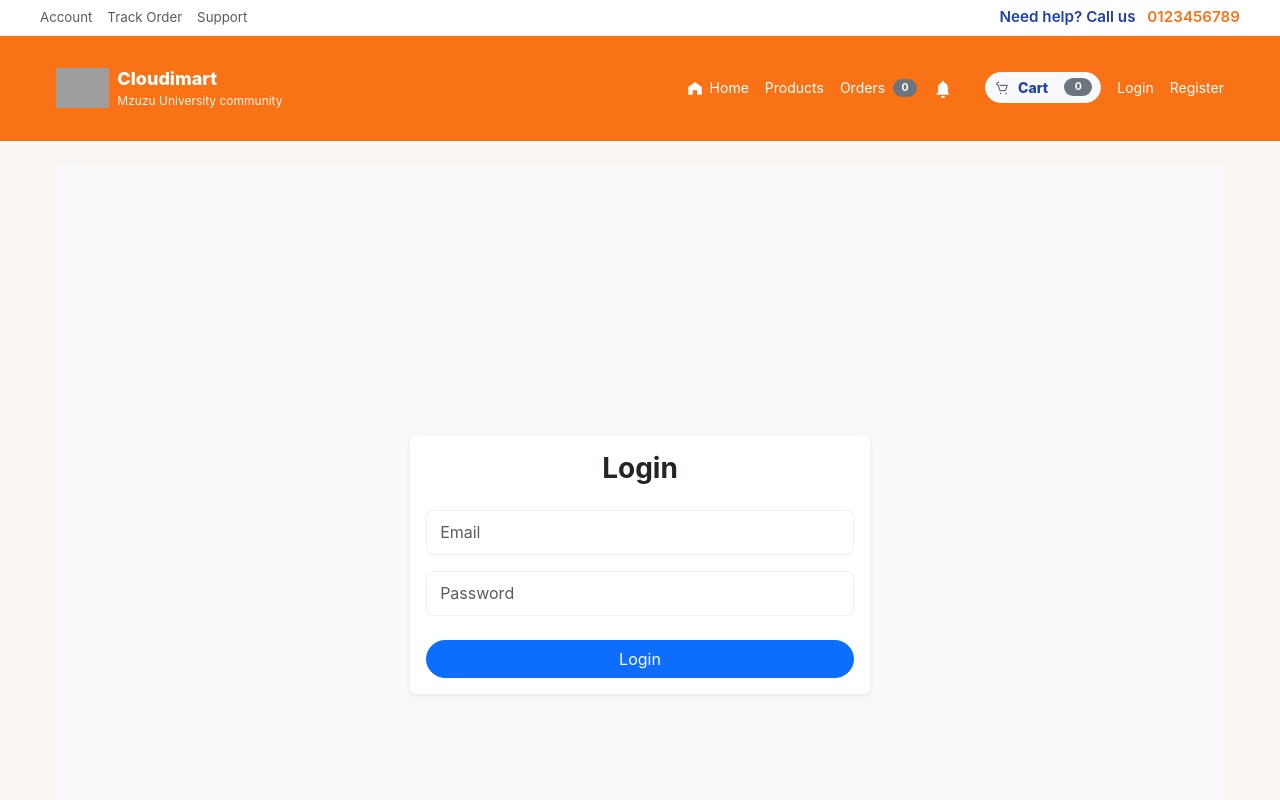
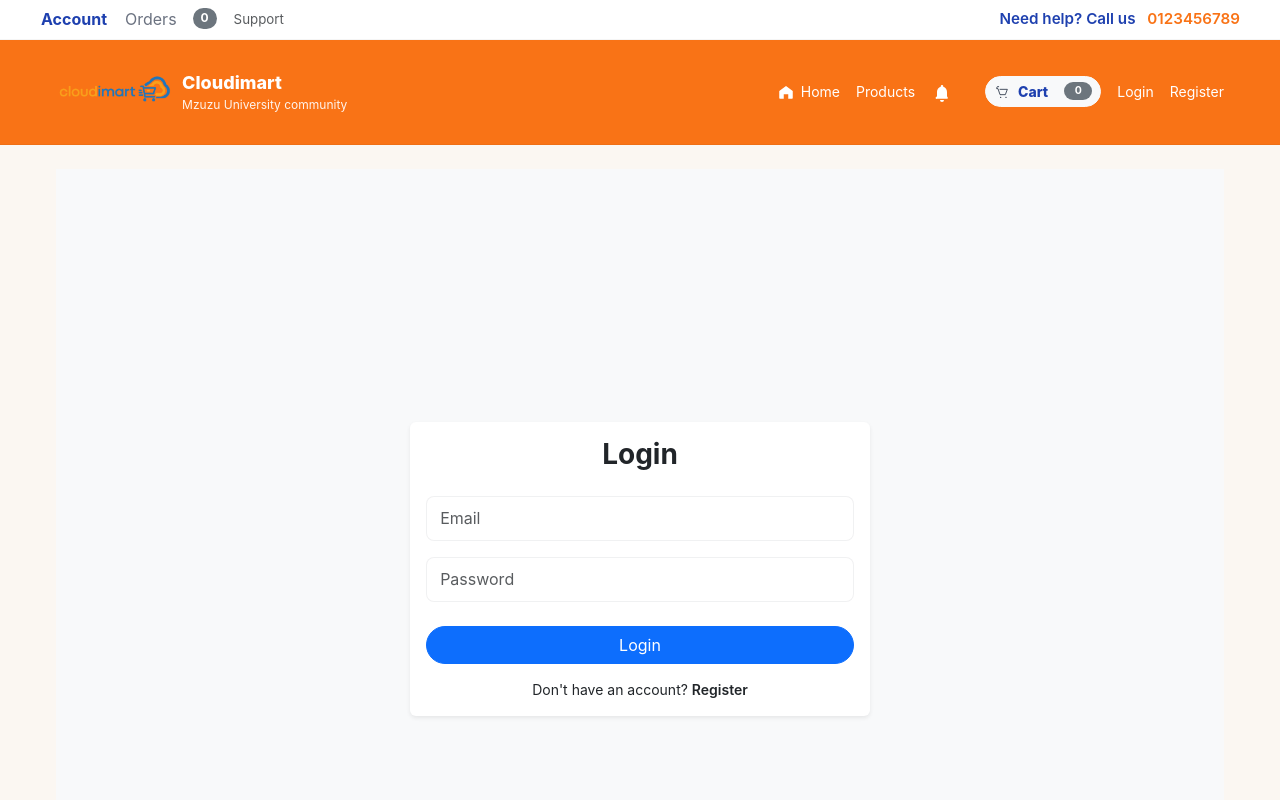
Before and after one commit to Emmanuel-Mukumbwa/cloudimart-university-ecommerce, a Next.js app in the folder cloudimart-frontend/: page /login in a window 1280 px wide. Shown: the top 800 px of the page. Built offline with nearby package versions, Linux system fonts and the light colour scheme; no server answers; grey boxes are pictures that could not be loaded.

Commit message:
feat(auth): add protected-header behavior, login redirect modal, logout confirm and header live-update on auth changes

```diff
--- a/cloudimart-frontend/src/app/(auth)/login/page.tsx
+++ b/cloudimart-frontend/src/app/(auth)/login/page.tsx
@@ -1,10 +1,11 @@
-// File: cloudimart-frontend/src/app/%28auth%29/login/page.tsx
+// src/app/(auth)/login/page.tsx
 'use client';
 
 import React, { useState } from 'react';
-import { useRouter } from 'next/navigation';
+import { useRouter, useSearchParams } from 'next/navigation';
 import client from '../../../lib/api/client';
 import LoadingSpinner from '../../../components/common/LoadingSpinner';
+import CenteredModal from '../../../components/common/CenteredModal';
 
 export default function LoginPage() {
   const [email, setEmail] = useState('');
@@ -15,18 +16,17 @@ export default function LoginPage() {
   const [redirectUrl, setRedirectUrl] = useState<string | null>(null);
 
   const router = useRouter();
+  const searchParams = useSearchParams();
+  const redirectQuery = searchParams?.get('redirect') ?? '/';
 
-  // ✅ Robust token and user handling
   const handleSubmit = async (e: React.FormEvent) => {
     e.preventDefault();
     setError(null);
     setLoading(true);
 
     try {
-      // ✅ Send login request to API
       const res = await client.post('/api/auth/login', { email, password });
 
-      // ✅ Backend may return different token key names
       const token =
         res.data?.token ??
         res.data?.access_token ??
@@ -35,9 +35,9 @@ export default function LoginPage() {
         null;
 
       const user = res.data?.user ?? res.data?.data?.user ?? null;
-      const redirect_url = res.data?.redirect_url ?? '/';
+      const redirect_url = res.data?.redirect_url ?? redirectQuery ?? '/';
 
-      // ✅ Store authentication details in localStorage
+      // Save to localStorage
       if (typeof window !== 'undefined') {
         if (token) localStorage.setItem('auth_token', token);
         if (user) {
@@ -45,20 +45,19 @@ export default function LoginPage() {
           localStorage.setItem('user_id', String(user.id));
           localStorage.setItem('user_name', user.name);
           localStorage.setItem('user_email', user.email);
-          localStorage.setItem('user_role', user.role);
+          localStorage.setItem('user_role', user.role ?? '');
         }
       }
 
-      // Save redirect URL to navigate after modal confirmation
+      // Inform other windows/components
+      window.dispatchEvent(new Event('authChanged'));
+
+      // Save redirect, show success modal
       setRedirectUrl(redirect_url || '/');
       setShowModal(true);
     } catch (err: any) {
       console.error(err);
-      setError(
-        err?.response?.data?.message ||
-          err?.userMessage ||
-          'Login failed. Check your credentials.'
-      );
+      setError(err?.response?.data?.message || err?.userMessage || 'Login failed. Check your credentials.');
     } finally {
       setLoading(false);
     }
@@ -102,55 +101,45 @@ export default function LoginPage() {
                   />
                 </div>
 
-                <button
-                  type="submit"
-                  className="btn btn-primary w-100"
-                  disabled={loading}
-                >
-                  {loading ? <LoadingSpinner /> : 'Login'}
+                <button type="submit" className="btn btn-primary w-100" disabled={loading}>
+                  {loading ? (
+                    // small spinner inline for button
+                    <span className="d-inline-flex align-items-center gap-2">
+                      <span className="spinner-border spinner-border-sm" role="status" aria-hidden="true" />
+                      Signing in...
+                    </span>
+                  ) : (
+                    'Login'
+                  )}
                 </button>
               </form>
+
+              <div className="text-center mt-3">
+                <p className="small mb-0">
+                  Don't have an account?{' '}
+                  <a href="/register" className="fw-semibold">
+                    Register
+                  </a>
+                </p>
+              </div>
             </div>
           </div>
         </div>
       </div>
 
-      {/* ✅ Success Modal */}
-      {showModal && (
-        <div
-          className="modal fade show"
-          tabIndex={-1}
-          role="dialog"
-          style={{ display: 'block', backgroundColor: 'rgba(0,0,0,0.6)' }}
-        >
-          <div className="modal-dialog modal-dialog-centered" role="document">
-            <div className="modal-content">
-              <div className="modal-header bg-success text-white">
-                <h5 className="modal-title">Login Successful</h5>
-                <button
-                  type="button"
-                  className="btn-close"
-                  onClick={handleModalOk}
-                ></button>
-              </div>
-              <div className="modal-body text-center">
-                <p>
-                  Welcome back to <strong>Cloudimart</strong>!
-                </p>
-                <p>You’ll be redirected to your dashboard shortly.</p>
-              </div>
-              <div className="modal-footer">
-                <button
-                  className="btn btn-success w-100"
-                  onClick={handleModalOk}
-                >
-                  Continue
-                </button>
-              </div>
-            </div>
+      {/* Success modal (re-using CenteredModal) */}
+      <CenteredModal
+        show={showModal}
+        title="Login Successful"
+        body={
+          <div className="text-center">
+            <p>Welcome back to <strong>Cloudimart</strong>!</p>
+            <p>You’ll be redirected shortly.</p>
           </div>
-        </div>
-      )}
+        }
+        onClose={handleModalOk}
+        okLabel="Continue"
+      />
     </div>
   );
 }
--- a/cloudimart-frontend/src/components/common/CenteredModal.tsx
+++ b/cloudimart-frontend/src/components/common/CenteredModal.tsx
@@ -6,12 +6,23 @@ type Props = {
   show: boolean;
   title?: string;
   body?: React.ReactNode;
-  onClose: () => void;
+  onClose: () => void;          // called for confirm / OK
+  onCancel?: () => void;        // optional cancel handler
   okLabel?: string;
+  cancelLabel?: string;
   size?: 'sm' | 'md' | 'lg';
 };
 
-export default function CenteredModal({ show, title, body, onClose, okLabel = 'OK', size = 'md' }: Props) {
+export default function CenteredModal({
+  show,
+  title,
+  body,
+  onClose,
+  onCancel,
+  okLabel = 'OK',
+  cancelLabel = 'Cancel',
+  size = 'md',
+}: Props) {
   if (!show) return null;
 
   const dialogClass = size === 'sm' ? 'modal-sm' : size === 'lg' ? 'modal-lg' : '';
@@ -28,15 +39,27 @@ export default function CenteredModal({ show, title, body, onClose, okLabel = 'O
             {title && (
               <div className="modal-header">
                 <h5 className="modal-title">{title}</h5>
+                <button type="button" className="btn-close" aria-label="Close" onClick={onCancel ?? onClose} />
               </div>
             )}
             <div className="modal-body">
               {typeof body === 'string' ? <p style={{ whiteSpace: 'pre-wrap' }}>{body}</p> : body}
             </div>
             <div className="modal-footer">
-              <button type="button" className="btn btn-primary" onClick={onClose}>
-                {okLabel}
-              </button>
+              {onCancel ? (
+                <>
+                  <button type="button" className="btn btn-outline-secondary" onClick={onCancel}>
+                    {cancelLabel}
+                  </button>
+                  <button type="button" className="btn btn-primary" onClick={onClose}>
+                    {okLabel}
+                  </button>
+                </>
+              ) : (
+                <button type="button" className="btn btn-primary" onClick={onClose}>
+                  {okLabel}
+                </button>
+              )}
             </div>
           </div>
         </div>
--- a/cloudimart-frontend/src/components/common/Header.tsx
+++ b/cloudimart-frontend/src/components/common/Header.tsx
@@ -1,29 +1,58 @@
-// File: src/components/common/Header.tsx
+// src/components/common/Header.tsx
 'use client';
+
 import Link from 'next/link';
 import React, { useEffect, useState } from 'react';
 import { useCart } from '../../context/CartContext';
 import client from '../../lib/api/client';
 import { useRouter } from 'next/navigation';
+import CenteredModal from './CenteredModal';
 
 export default function Header() {
   const { count } = useCart();
   const [ordersCount, setOrdersCount] = useState<number>(0);
   const [notifCount, setNotifCount] = useState<number>(0);
   const [user, setUser] = useState<any | null>(null);
+
+  const [showLoginPrompt, setShowLoginPrompt] = useState(false);
+  const [loginRedirect, setLoginRedirect] = useState<string | null>(null);
+
+  const [showLogoutConfirm, setShowLogoutConfirm] = useState(false);
+
   const router = useRouter();
 
   // Load user from localStorage
-  useEffect(() => {
+  const readUserFromStorage = () => {
     try {
       const raw = typeof window !== 'undefined' ? localStorage.getItem('user') : null;
       if (raw) setUser(JSON.parse(raw));
+      else setUser(null);
     } catch {
       setUser(null);
     }
+  };
+
+  useEffect(() => {
+    readUserFromStorage();
+
+    // listen for auth changes from other pages (login/logout)
+    const onAuth = () => readUserFromStorage();
+    const onStorage = (e: StorageEvent) => {
+      if (e.key && e.key.startsWith('user')) readUserFromStorage();
+      // also respond to token changes
+      if (e.key === 'auth_token') readUserFromStorage();
+    };
+
+    window.addEventListener('authChanged', onAuth as EventListener);
+    window.addEventListener('storage', onStorage);
+
+    return () => {
+      window.removeEventListener('authChanged', onAuth as EventListener);
+      window.removeEventListener('storage', onStorage);
+    };
   }, []);
 
-  // Fetch orders & notifications count periodically
+  // Fetch orders & notifications count periodically if logged in
   useEffect(() => {
     let mounted = true;
     let intervalId: number | undefined;
@@ -48,6 +77,10 @@ export default function Header() {
     if (user) {
       loadCounts();
       intervalId = window.setInterval(loadCounts, 30000);
+    } else {
+      // clear counts when logged out
+      setOrdersCount(0);
+      setNotifCount(0);
     }
 
     return () => {
@@ -56,13 +89,27 @@ export default function Header() {
     };
   }, [user]);
 
-  // Handle logout
-  const handleLogout = async () => {
+  // Utility: protect route - if not logged in show prompt, else navigate
+  const handleProtected = (path: string) => {
+    if (user) {
+      router.push(path);
+    } else {
+      setLoginRedirect(path);
+      setShowLoginPrompt(true);
+    }
+  };
+
+  // Logout flow: show confirm modal then logout
+  const confirmLogout = () => setShowLogoutConfirm(true);
+
+  const doLogout = async () => {
+    setShowLogoutConfirm(false);
     try {
       await client.post('/api/auth/logout');
     } catch {
-      // ignore server errors but still clear local data
+      // ignore server errors
     } finally {
+      // clear local storage keys (keeps behavior consistent)
       try {
         localStorage.removeItem('auth_token');
         localStorage.removeItem('user');
@@ -72,7 +119,21 @@ export default function Header() {
         localStorage.removeItem('user_role');
       } catch {}
       setUser(null);
+      // notify other windows/components
+      window.dispatchEvent(new Event('authChanged'));
+      // redirect to home
       router.push('/');
+    }
+  };
+
+  const goToLogin = () => {
+    setShowLoginPrompt(false);
+    // pass redirect as query parameter
+    if (loginRedirect) {
+      router.push(`/login?redirect=${encodeURIComponent(loginRedirect)}`);
+      setLoginRedirect(null);
+    } else {
+      router.push('/login');
     }
   };
 
@@ -81,74 +142,32 @@ export default function Header() {
       {/* Top bar */}
       <div className="topbar">
         <div className="container topbar-inner d-flex justify-content-between">
-          <div className="text-muted small">
-            Account &nbsp;&nbsp; Track Order &nbsp;&nbsp; Support
-          </div>
-          <div style={{ color: 'var(--brand-darkBlue)', fontWeight: 600 }}>
-            Need help? Call us{' '}
-            <span style={{ color: 'var(--brand-orange)', marginLeft: 8 }}>
-              0123456789
-            </span>
-          </div>
-        </div>
-      </div>
+          <div className="d-flex align-items-center gap-3">
+            {/* Account (clickable) */}
+            <button
+              type="button"
+              className="btn btn-link p-0 text-decoration-none"
+              onClick={() => {
+                if (user) {
+                  // go to account/profile page when logged in
+                  router.push('/account');
+                } else {
+                  // not logged in -> go to login
+                  setLoginRedirect(null);
+                  setShowLoginPrompt(true);
+                }
+              }}
+            >
+              <strong style={{ color: 'var(--brand-darkBlue)' }}>Account</strong>
+            </button>
 
-      {/* Main header */}
-      <header
-        className="site-header"
-        style={{ background: 'var(--brand-orange)', color: '#fff' }}
-      >
-        <div className="container d-flex align-items-center justify-content-between py-3">
-          {/* Logo */}
-          <Link
-            href="/"
-            className="d-flex align-items-center text-white text-decoration-none"
-          >
-            <img
-              src="/logo.png"
-              alt="Cloudimart"
-              className="logo"
-              style={{ height: 40, marginRight: 8 }}
-            />
-            <div>
-              <div style={{ fontWeight: 800, fontSize: 18 }}>Cloudimart</div>
-              <div style={{ fontSize: 12, color: 'rgba(255,255,255,0.92)' }}>
-                Mzuzu University community
-              </div>
-            </div>
-          </Link>
-
-          {/* Navigation */}
-          <nav className="d-flex align-items-center gap-3">
-            <Link
-              href="/"
-              className="text-white text-decoration-none small d-flex align-items-center"
+            {/* Orders (moved to topbar) */}
+            <button
+              type="button"
+              className="btn btn-link p-0 text-decoration-none d-flex align-items-center"
+              onClick={() => handleProtected('/orders')}
             >
-              <svg
-                width="18"
-                height="18"
-                viewBox="0 0 24 24"
-                fill="none"
-                style={{ marginRight: 6 }}
-              >
-                <path
-                  d="M3 10.5L12 4l9 6.5V20a1 1 0 0 1-1 1h-5v-6H9v6H4a1 1 0 0 1-1-1V10.5z"
-                  fill="white"
-                />
-              </svg>
-              Home
-            </Link>
-
-            <Link href="/products" className="text-white text-decoration-none small">
-              Products
-            </Link>
-
-            {/* Orders */}
-            <Link
-              href="/orders"
-              className="text-white text-decoration-none small d-flex align-items-center"
-            >
-              Orders
+              <span style={{ color: 'var(--muted)', marginRight: 8 }}>Orders</span>
               <span
                 className="badge bg-secondary ms-2"
                 style={{
@@ -160,24 +179,63 @@ export default function Header() {
               >
                 {ordersCount}
               </span>
+            </button>
+
+            {/* Support / link */}
+            <Link href="/support" className="text-muted small">
+              Support
+            </Link>
+          </div>
+
+          <div style={{ color: 'var(--brand-darkBlue)', fontWeight: 600 }}>
+            Need help? Call us{' '}
+            <span style={{ color: 'var(--brand-orange)', marginLeft: 8 }}>0123456789</span>
+          </div>
+        </div>
+      </div>
+
+      {/* Main header */}
+      <header className="site-header" style={{ background: 'var(--brand-orange)', color: '#fff' }}>
+        <div className="container d-flex align-items-center justify-content-between py-3">
+          {/* Logo */}
+          <Link href="/" className="d-flex align-items-center text-white text-decoration-none">
+            <img
+              src="/cloudimart.png"
+              alt="Cloudimart"
+              className="logo"
+              style={{ height: 40, width: 'auto', objectFit: 'contain', marginRight: 8 }}
+            />
+            <div>
+              <div style={{ fontWeight: 800, fontSize: 18 }}>Cloudimart</div>
+              <div style={{ fontSize: 12, color: 'rgba(255,255,255,0.92)' }}>Mzuzu University community</div>
+            </div>
+          </Link>
+
+          {/* Navigation */}
+          <nav className="d-flex align-items-center gap-3">
+            <Link href="/" className="text-white text-decoration-none small d-flex align-items-center">
+              {/* home icon */}
+              <svg width="18" height="18" viewBox="0 0 24 24" fill="none" style={{ marginRight: 6 }}>
+                <path d="M3 10.5L12 4l9 6.5V20a1 1 0 0 1-1 1h-5v-6H9v6H4a1 1 0 0 1-1-1V10.5z" fill="white" />
+              </svg>
+              Home
             </Link>
 
-            {/* Notifications */}
-            <Link
-              href="/notifications"
-              className="text-white position-relative d-flex align-items-center small"
-              style={{ textDecoration: 'none' }}
+            <Link href="/products" className="text-white text-decoration-none small">
+              Products
+            </Link>
+
+            {/* Notifications (left in main nav) */}
+            <button
+              type="button"
+              className="btn btn-link p-0 text-white position-relative d-flex align-items-center small"
+              onClick={() => handleProtected('/notifications')}
               aria-label="Notifications"
             >
-              <svg
-                xmlns="http://www.w3.org/2000/svg"
-                width="20"
-                height="20"
-                fill="white"
-                viewBox="0 0 24 24"
-              >
+              <svg xmlns="http://www.w3.org/2000/svg" width="20" height="20" fill="white" viewBox="0 0 24 24">
                 <path d="M12 24a2.4 2.4 0 0 0 2.4-2.4h-4.8A2.4 2.4 0 0 0 12 24zM18 17v-5c0-3.07-1.63-5.64-4.5-6.32V5a1.5 1.5 0 0 0-3 0v.68C7.63 6.36 6 8.92 6 12v5l-1.29 1.29A1 1 0 0 0 6 20h12a1 1 0 0 0 .71-1.71L18 17z" />
               </svg>
+
               {notifCount > 0 && (
                 <span
                   className="position-absolute top-0 start-100 translate-middle badge rounded-pill bg-danger"
@@ -186,83 +244,63 @@ export default function Header() {
                   {notifCount}
                 </span>
               )}
-            </Link>
+            </button>
 
             {/* Cart */}
-            <Link
-              href="/cart"
+            <button
+              type="button"
               className="btn btn-light btn-sm ms-3 d-flex align-items-center"
-              style={{
-                borderRadius: 999,
-                fontWeight: 700,
-              }}
+              style={{ borderRadius: 999, fontWeight: 700 }}
+              onClick={() => handleProtected('/cart')}
             >
-              <svg
-                width="16"
-                height="16"
-                viewBox="0 0 24 24"
-                fill="none"
-                style={{ marginRight: 8 }}
-              >
-                <path
-                  d="M7 4h-2l-1 2v1h2l3 9h8l3-8H9"
-                  stroke="#1E293B"
-                  strokeWidth="1.2"
-                  strokeLinecap="round"
-                  strokeLinejoin="round"
-                />
+              <svg width="16" height="16" viewBox="0 0 24 24" fill="none" style={{ marginRight: 8 }}>
+                <path d="M7 4h-2l-1 2v1h2l3 9h8l3-8H9" stroke="#1E293B" strokeWidth="1.2" strokeLinecap="round" strokeLinejoin="round" />
                 <circle cx="10" cy="20" r="1" fill="#1E293B" />
                 <circle cx="18" cy="20" r="1" fill="#1E293B" />
               </svg>
-              <span
-                style={{
-                  color: 'var(--brand-darkBlue)',
-                  fontWeight: 800,
-                  marginRight: 8,
-                }}
-              >
-                Cart
-              </span>
-              <span
-                className="badge bg-secondary ms-2"
-                style={{
-                  fontWeight: 700,
-                  minWidth: 28,
-                  textAlign: 'center',
-                  borderRadius: 999,
-                }}
-                aria-live="polite"
-              >
+              <span style={{ color: 'var(--brand-darkBlue)', fontWeight: 800, marginRight: 8 }}>Cart</span>
+              <span className="badge bg-secondary ms-2" style={{ fontWeight: 700, minWidth: 28, textAlign: 'center', borderRadius: 999 }} aria-live="polite">
                 {typeof count === 'number' ? count : 0}
               </span>
-            </Link>
+            </button>
 
-            {/* Auth area */}
+            {/* Auth area (right) */}
             {!user ? (
               <>
-                <Link href="/login" className="text-white text-decoration-none small">
-                  Login
-                </Link>
-                <Link href="/register" className="text-white text-decoration-none small">
-                  Register
-                </Link>
+                <Link href="/login" className="text-white text-decoration-none small">Login</Link>
+                <Link href="/register" className="text-white text-decoration-none small">Register</Link>
               </>
             ) : (
               <div className="d-flex align-items-center gap-2">
-                <span className="text-white small">
-                  Hi, <strong>{user.name}</strong>
-                </span>
-                <button
-                  className="btn btn-outline-light btn-sm"
-                  onClick={handleLogout}
-                >
-                  Logout
-                </button>
+                <span className="text-white small">Hi, <strong>{user.name}</strong></span>
+                <button className="btn btn-outline-light btn-sm" onClick={confirmLogout}>Logout</button>
               </div>
             )}
           </nav>
         </div>
       </header>
+
+      {/* Login prompt modal (shows when user tries to access protected route) */}
+      <CenteredModal
+        show={showLoginPrompt}
+        title="Sign in required"
+        body="You need to sign in to continue. Would you like to sign in now?"
+        onClose={goToLogin}
+        onCancel={() => setShowLoginPrompt(false)}
+        okLabel="Sign in"
+        cancelLabel="Cancel"
+      />
+
+      {/* Logout confirm */}
+      <CenteredModal
+        show={showLogoutConfirm}
+        title="Confirm logout"
+        body="Are you sure you want to log out?"
+        onClose={doLogout}
+        onCancel={() => setShowLogoutConfirm(false)}
+        okLabel="Yes, log out"
+        cancelLabel="Cancel"
+      />
     </>
   );
 }
```
Also changed, not shown: 1 other file (tests, documents, lock files or other folders).
